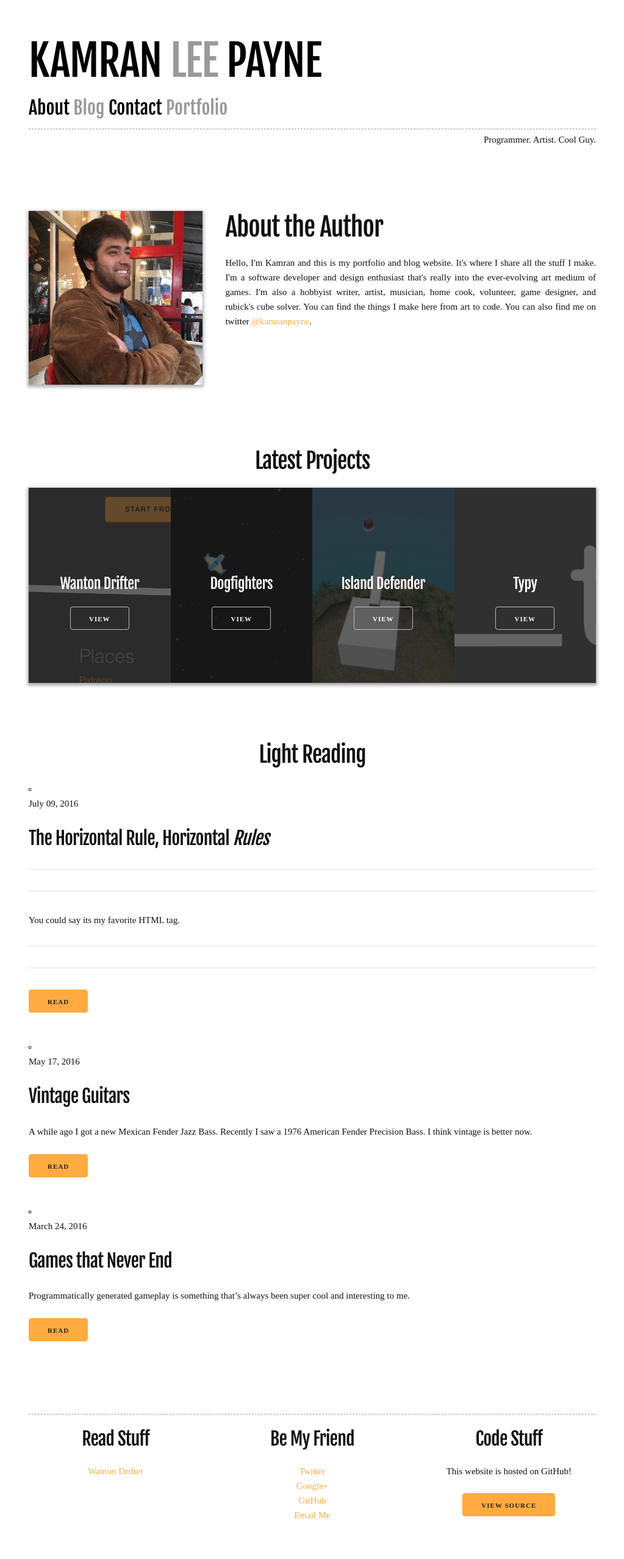
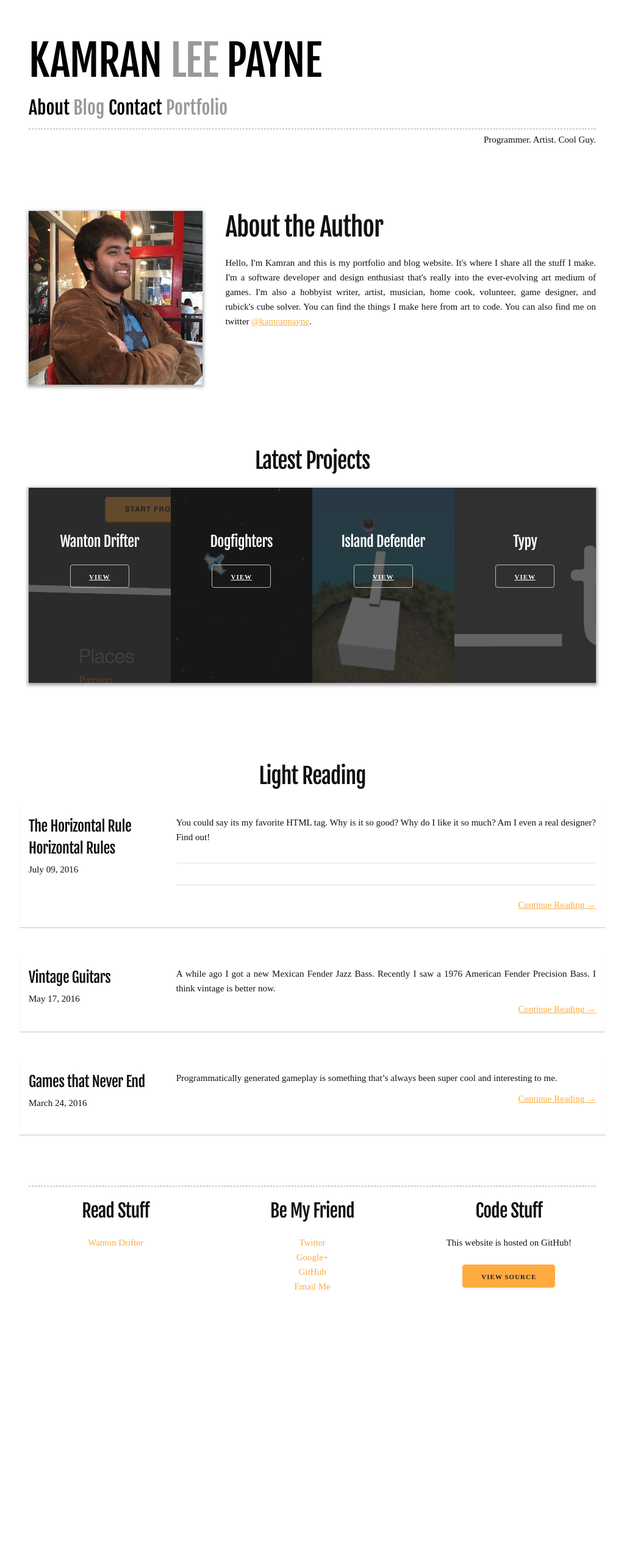
Before and after one commit to kmrn/kmrn.github.io, a Jekyll site: the page built from index.html, in a window 1280 px wide. Shown: the whole page at 61% size, without its empty margins (128-1151 px from the left). Built offline with Jekyll 4.4.1, drawn with Linux system fonts in a browser that asks for light colours; some web fonts are replaced; after the commit the page ends 2182 px from its top, so only the background shows below that.

Commit message:
fix index page

```diff
--- a/_layouts/default.html
+++ b/_layouts/default.html
@@ -7,11 +7,11 @@
 
     {% include header.html %}
 
-    <div class="page-content">
+    <main class="page-content">
       <div class="wrapper">
         {{ content }}
       </div>
-    </div>
+    </main>
 
     {% include footer.html %}
 
--- a/_posts/2016-07-09-thematic-break.md
+++ b/_posts/2016-07-09-thematic-break.md
@@ -3,12 +3,10 @@ published: true
 layout: post
 date: "2016-07-09"
 categories: blog
-title: The Horizontal Rule, Horizontal <em>Rules</em>
+title: The Horizontal Rule Horizontal Rules
 ---
 
-<hr>
-<hr>
-You could say its my favorite HTML tag.
+You could say its my favorite HTML tag. Why is it so good? Why do I like it so much? Am I even a real designer? Find out!
 <hr>
 <hr>
 
--- a/_sass/_layout.scss
+++ b/_sass/_layout.scss
@@ -24,6 +24,12 @@
   padding-bottom: 10px;
   border-bottom: #999 dashed 1px;
   margin-bottom: 5px;
+}
+
+.page-content {
+  a {
+    text-decoration: underline;
+  }
 }
 
 
@@ -63,10 +69,6 @@ Index
   padding-bottom: 20px;
 
   .projects-container {
-    //margin: 0 auto;
-    @media not -webkit-device-pixel-ratio {
-        //margin-left: 17px;
-      }
 
     @media (max-width: 549px) {
       margin: 0;
@@ -78,7 +80,6 @@ Index
       list-style: none;
       padding: 0;
       margin: 0;
-      //max-width: 100%;
       font-size: 0;
     }
 
@@ -88,17 +89,13 @@ Index
       height: 50vw;
       background-size: cover;
 
-      @media not -webkit-device-pixel-ratio {
-        //margin-right: 17px;
-      }
-
       @media (min-width: 750px) {
         width: 25%;
         height: 25vw;
         @include calc(min-width, '25% - 4.25px');
       }
 
-      max-height: 500px;
+      max-height: 400px;
       margin-bottom: 0;
       display: inline-block;
       font-size: 0;
@@ -115,7 +112,7 @@ Index
       background-color: rgba($primary-color-darkest, 0.7);
       position: relaitve;
 
-      .project-title { padding-top: 60%; }
+      .project-title { padding-top: 7rem; }
 
       .project-title,
       .button {
@@ -131,34 +128,37 @@ Index
         }
       }
     }
+  }
+}
 
-    .project-action:hover {
+.latest-posts-container {
+  padding-top: 50px;
+}
 
-    }
+.post-divider {
+  max-width: 300px;
+}
 
-    // .overlay {
-    //   position: relative;
-    // }
+.frontpage-post {
+  list-style: none;
+  padding-top: 20px;
 
-    // .overlay:before {
-    //  position: absolute;
-    //  content:" ";
-    //  top:0;
-    //  left:0;
-    //  width:100%;
-    //  height:100%;
-    //  display: none;
-    //  z-index:0;
-    //  background-color: rgba($accent-color, 0.4);
+  box-shadow: 0 1px 1px rgba(0, 0, 0, 0.2);
+}
 
-    // }
+.post-excerpt {
+  text-align: justify;
+}
 
-    // .overlay:hover:before {
-    //  display: block;
-    // }
+.post-date {
+  margin-top: -15px;
+}
 
-    //.project .overlay .project-action .project-title .button { position: relative; }
-  }
+.post-link {
+  margin-top: -15px;
+  margin-bottom: 10px;
+  float: right;
+  text-decoration: underline;
 }
 
 
--- a/index.html
+++ b/index.html
@@ -31,22 +31,26 @@ layout: default
         </ul>
       </div>
     </section>
-    <section class="">
-      <div class="row">
+  </div>
+  <div class="container">
+    <section class="latest-posts-container">
       <h3 class="blog-title u-text-center">Light Reading</h3>
       <ul class="posts-container">
         {% for post in site.categories.blog limit:3 %}
-            <li class="frontpage-post">
+          <li class="frontpage-post row">
             <div class="post-block">
-                <div class="post-title"><p class="post-date">{{ post.date | date: '%B %d, %Y' }}</p><h4>{{ post.title }}</h4></div>
-                <p>{{ post.excerpt }}</p>
-                <a href="{{ post.url }}" class="button button-primary">Read</a>
+              <div class="three columns">
+                <div class="post-title"><h5>{{ post.title }}</h5><p class="post-date">{{ post.date | date: '%B %d, %Y' }}</p></div>
+              </div>
+              <div class="nine columns post-excerpt">
+                {{ post.excerpt }}
+                <a href="{{ post.url }}" class="post-link">Continue Reading &rarr;</a>
+              </div>
             </div>
           </li>
           <br>
         {% endfor %}
       </ul>
-      </div>
     </section>
   </div>
 </div>
```
Lines whose indentation alone changed are shown as unchanged.
